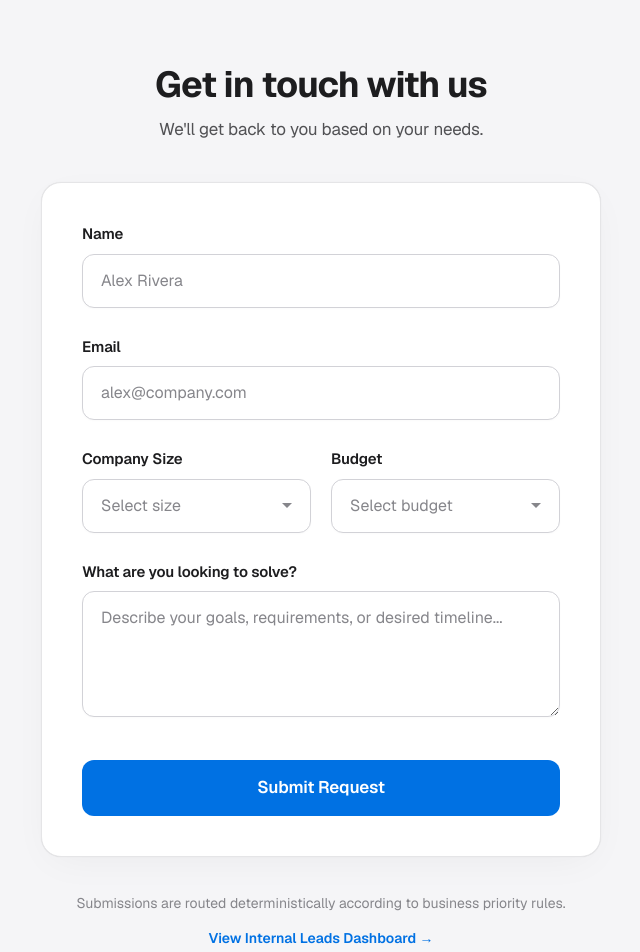
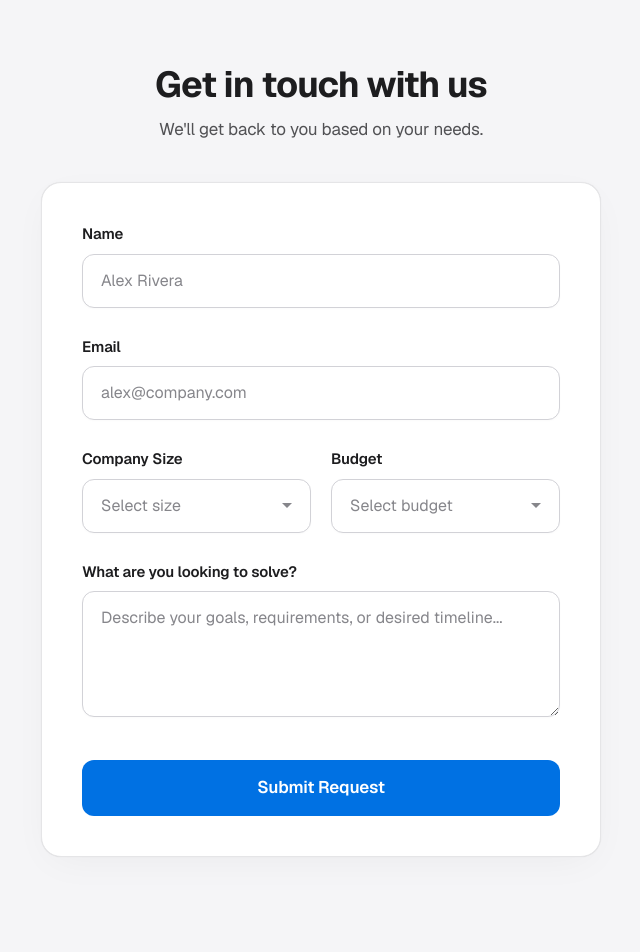
Before and after one commit to jaiyandhas/lead-router, a Next.js app: page / in a window 1280 px wide. Shown: the top 952 px of the page, without its empty margins (319-959 px from the left). After the commit the page ends 921 px from the top, so only its background shows below. Built offline with nearby package versions, Linux system fonts and the light colour scheme.

Commit message:
style: refine submission confirmation UI and landing page layout

```diff
--- a/src/app/page.tsx
+++ b/src/app/page.tsx
@@ -1,5 +1,4 @@
 import LeadForm from '@/components/LeadForm/LeadForm'
-import Link from 'next/link'
 
 export default function HomePage() {
   return (
@@ -27,34 +26,6 @@ export default function HomePage() {
         <div className="apple-card" style={{ padding: '2.5rem' }}>
           <LeadForm />
         </div>
-
-        <div
-          style={{
-            marginTop: '2.25rem',
-            textAlign: 'center',
-            display: 'flex',
-            flexDirection: 'column',
-            gap: '0.875rem',
-            fontSize: '0.875rem',
-            color: 'var(--text-muted)',
-          }}
-        >
-          <p style={{ margin: 0 }}>
-            Submissions are routed deterministically according to business priority rules.
-          </p>
-          <div>
-            <Link
-              href="/leads"
-              style={{
-                color: '#0071e3',
-                fontWeight: 600,
-                textDecoration: 'none',
-              }}
-            >
-              View Internal Leads Dashboard →
-            </Link>
-          </div>
-        </div>
       </div>
     </main>
   )
--- a/src/components/LeadForm/ConfirmationScreen.tsx
+++ b/src/components/LeadForm/ConfirmationScreen.tsx
@@ -4,42 +4,15 @@ interface Props {
   lead: Lead
 }
 
-const CONTENT = {
-  human_immediate: {
-    tag: 'Urgent Priority',
-    tagClass: 'route-badge route-badge--urgent',
-    title: 'We will contact you within the hour',
-    body: 'Your submission was flagged as time-sensitive. A member of our executive team is being notified immediately.',
-  },
-  human_standard: {
-    tag: 'Qualified Lead',
-    tagClass: 'route-badge route-badge--standard',
-    title: 'Your request is in our sales queue',
-    body: 'Thank you for reaching out. An account manager will follow up within 24 business hours.',
-  },
-  crm_only: {
-    tag: 'Request Received',
-    tagClass: 'route-badge route-badge--crm',
-    title: 'Thank you for your submission',
-    body: 'We have logged your details and will follow up with relevant information for your team.',
-  },
-} as const
-
 export default function ConfirmationScreen({ lead }: Props) {
-  const { title, body, tag, tagClass } = CONTENT[lead.route]
-
   return (
-    <div style={{ padding: '1.5rem 0' }}>
-      <div style={{ marginBottom: '1.25rem' }}>
-        <span className={tagClass}>{tag}</span>
-      </div>
-
+    <div style={{ padding: '1rem 0', textAlign: 'center' }}>
       <h2 className="apple-heading-lg" style={{ marginBottom: '0.875rem' }}>
-        {title}
+        Thank you for getting in touch
       </h2>
 
       <p className="apple-subheading" style={{ marginBottom: '2rem' }}>
-        {body}
+        We have received your request and will get back to you based on your needs.
       </p>
 
       <div
```
